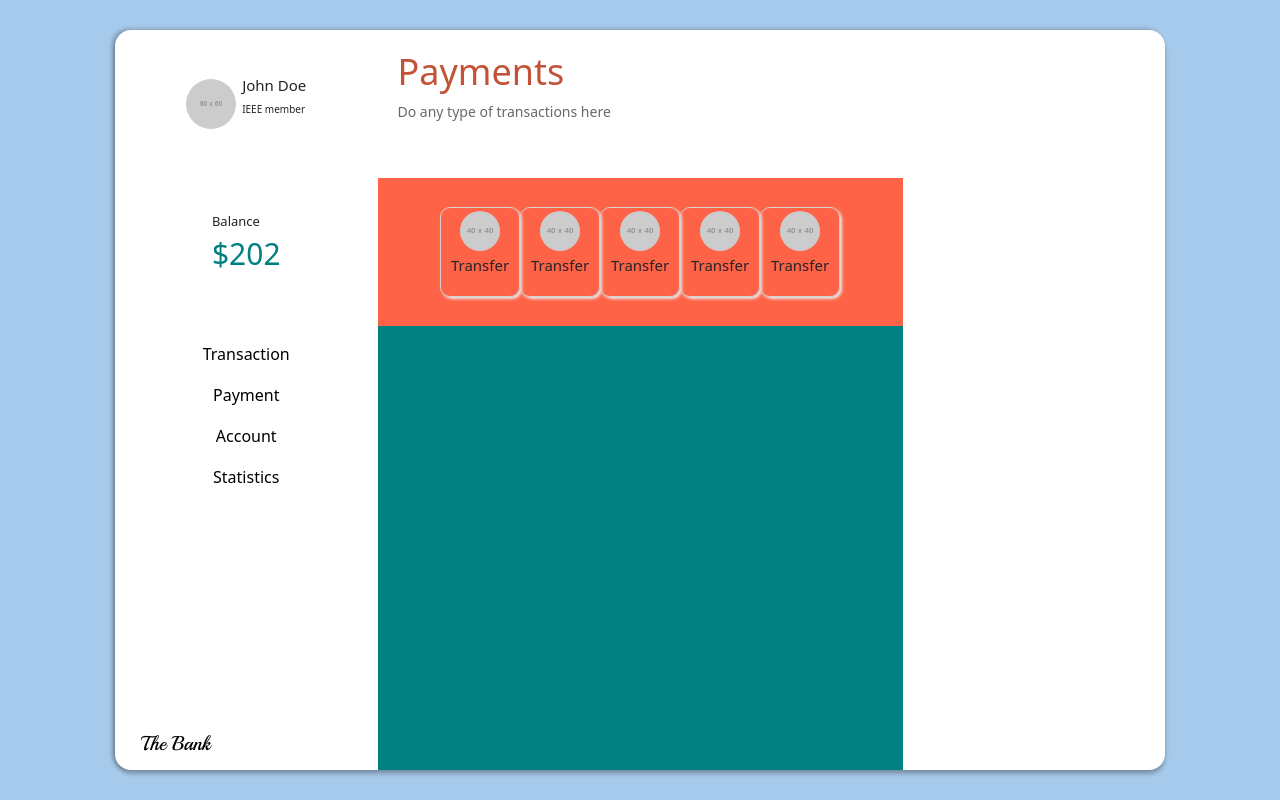
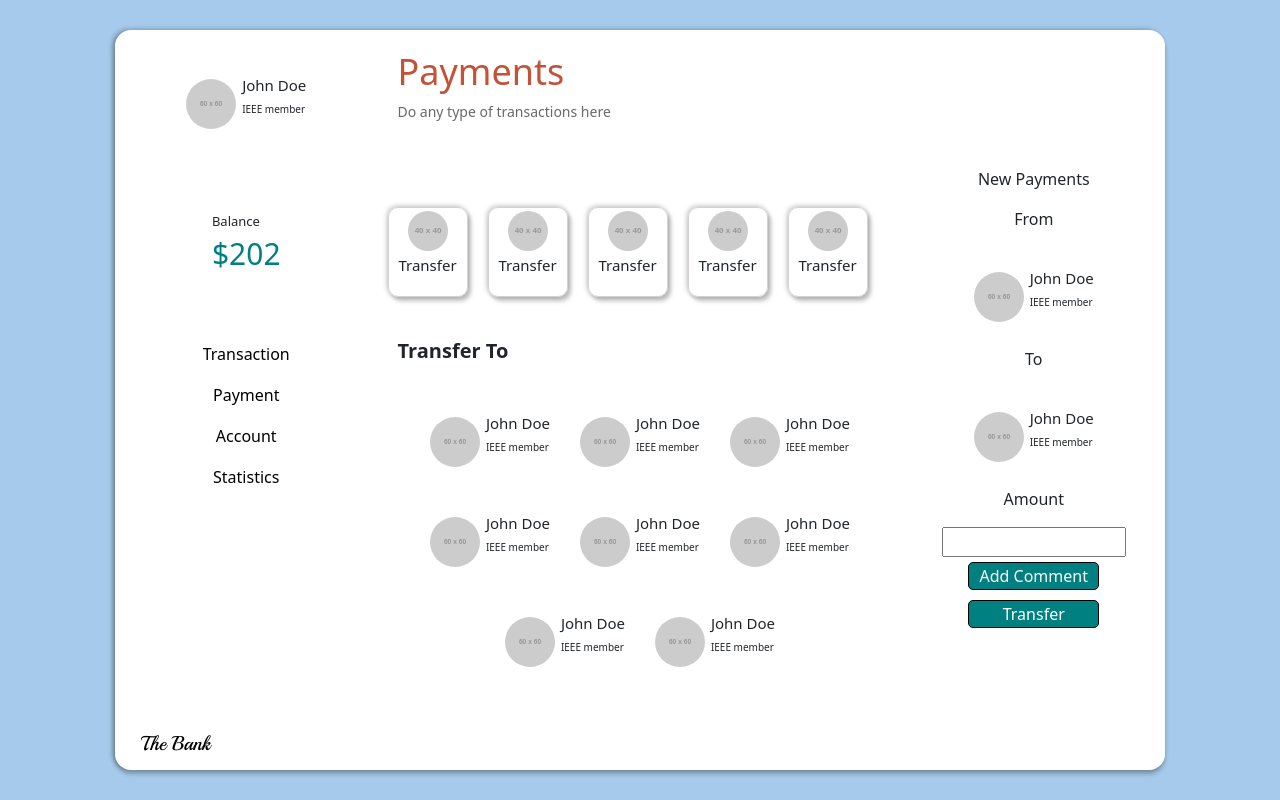
Before and after one commit to MuhammadFahadAlam/BankingApp-MERN, a React (Create React App) app in the folder BankingApp/client/: page /payments in a window 1280 px wide. Built offline with nearby package versions, Linux system fonts and the light colour scheme.

Commit message:
Completed Payment Container

```diff
--- a/BankingApp/client/src/components/ProfileCard/ProfileCard.module.css
+++ b/BankingApp/client/src/components/ProfileCard/ProfileCard.module.css
@@ -5,6 +5,9 @@
 	flex-direction: row;
 	align-items: center;
 	justify-content: space-between;
+	margin: 0px 15px;
+	padding: 0;
+	cursor: pointer;
 }
 
 img {
--- a/BankingApp/client/src/components/TransactionCard/TransactionCard.module.css
+++ b/BankingApp/client/src/components/TransactionCard/TransactionCard.module.css
@@ -3,11 +3,14 @@
 	width: 80px;
 	border: 1px solid rgb(211, 209, 209);
 	border-radius: 10px;
-	box-shadow: 2px 2px 3px #e7e7e7;
+	box-shadow: 3px 4px 4px rgba(0, 0, 0, 0.25),
+		-1px -1px 5px rgba(0, 0, 0, 0.25);
 	display: flex;
 	flex-direction: column;
 	align-items: center;
 	justify-content: space-evenly;
+	flex-shrink: 0;
+	margin: 0 10px;
 }
 
 .card img {
--- a/BankingApp/client/src/containers/Payments/Payments.js
+++ b/BankingApp/client/src/containers/Payments/Payments.js
@@ -39,9 +39,33 @@ function Payments() {
 					<TransactionCard />
 					<TransactionCard />
 				</div>
-				<div className={styles.recepient}></div>
+				<div className={styles.recepient}>
+					<p className={styles.transfer}>Transfer To</p>
+					<div className={styles.transto}>
+						<ProfileCard />
+						<ProfileCard />
+						<ProfileCard />
+						<ProfileCard />
+						<ProfileCard />
+						<ProfileCard />
+						<ProfileCard />
+						<ProfileCard />
+					</div>
+				</div>
 			</div>
-			<div className={styles.right}></div>
+			<div className={styles.right}>
+				<p className={styles.heading}>New Payments</p>
+				<p>From</p>
+				<ProfileCard />
+				<p>To</p>
+				<ProfileCard />
+				<p>Amount</p>
+				<form action='' className={styles.form}>
+					<input type='text' />
+					<button>Add Comment</button>
+					<button type='submit'>Transfer</button>
+				</form>
+			</div>
 		</div>
 	);
 }
--- a/BankingApp/client/src/containers/Payments/Payments.module.css
+++ b/BankingApp/client/src/containers/Payments/Payments.module.css
@@ -99,21 +99,35 @@
 }
 
 .types {
-	background-color: tomato;
 	height: 20%;
 	width: 100%;
 	display: flex;
 	flex-direction: row;
-	justify-content: center;
+	justify-content: start;
 	align-items: center;
-	overflow: hidden;
-	overflow-x: scroll;
+	overflow-x: auto;
 }
 
 .recepient {
-	background-color: teal;
 	height: 60%;
 	width: 100%;
+	display: flex;
+	flex-direction: column;
+}
+
+.transfer {
+	padding: 10px 20px;
+	font-size: 20px;
+	font-weight: 600;
+}
+
+.transto {
+	display: flex;
+	flex-direction: row;
+	justify-content: center;
+	align-items: center;
+	flex-wrap: wrap;
+	overflow-y: auto;
 }
 
 .right {
@@ -126,8 +140,21 @@
 	position: relative;
 }
 
-.spentGraph {
+.form {
+	width: 100%;
+	text-align: center;
+}
+
+.form input {
+	width: 70%;
+}
+
+.form button {
+	width: 50%;
+	margin: 5px;
+	background-color: white;
+	border: 1px solid black;
+	border-radius: 5px;
 	background-color: teal;
-	width: 90%;
-	height: 200px;
+	color: white;
 }
```
